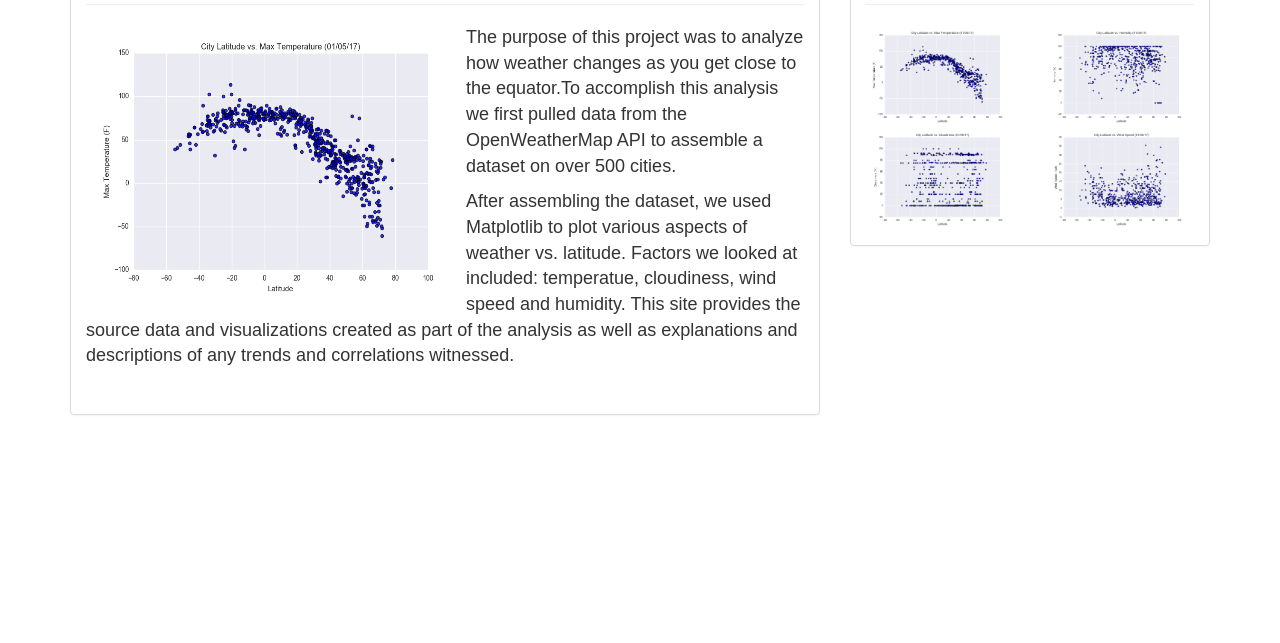
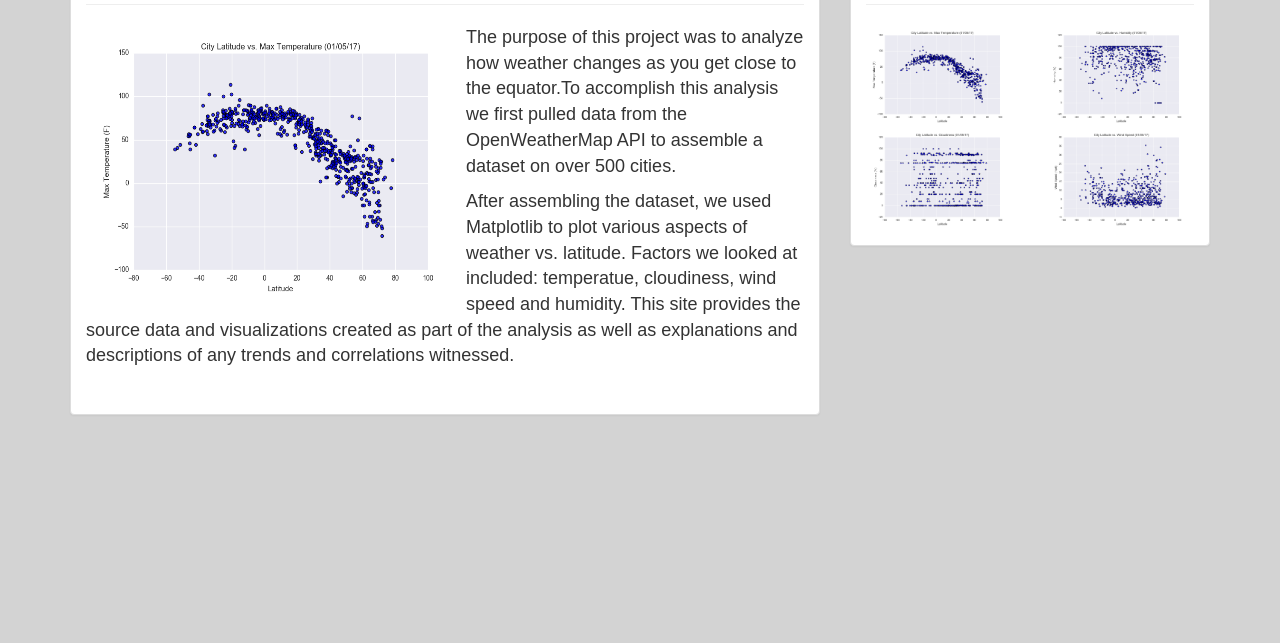
Before and after one commit to amysylla972/Latitude-Analysis-Dashboard, a plain HTML site: page index.html in a window 1280 px wide. Shown: the part 157-800 px from the top of the page. Drawn offline with nearby package versions, Linux system fonts and the light colour scheme.

Commit message:
Update index.html

```diff
--- a/index.html
+++ b/index.html
@@ -21,7 +21,7 @@
 
     <title>Weather Analysis Visualization</title>
 </head>
-<body style="background-color: ligthgray">
+<body style="background-color: lightgray">
 
     <nav class="navbar navbar-inverse">
         <div class="container">
```
